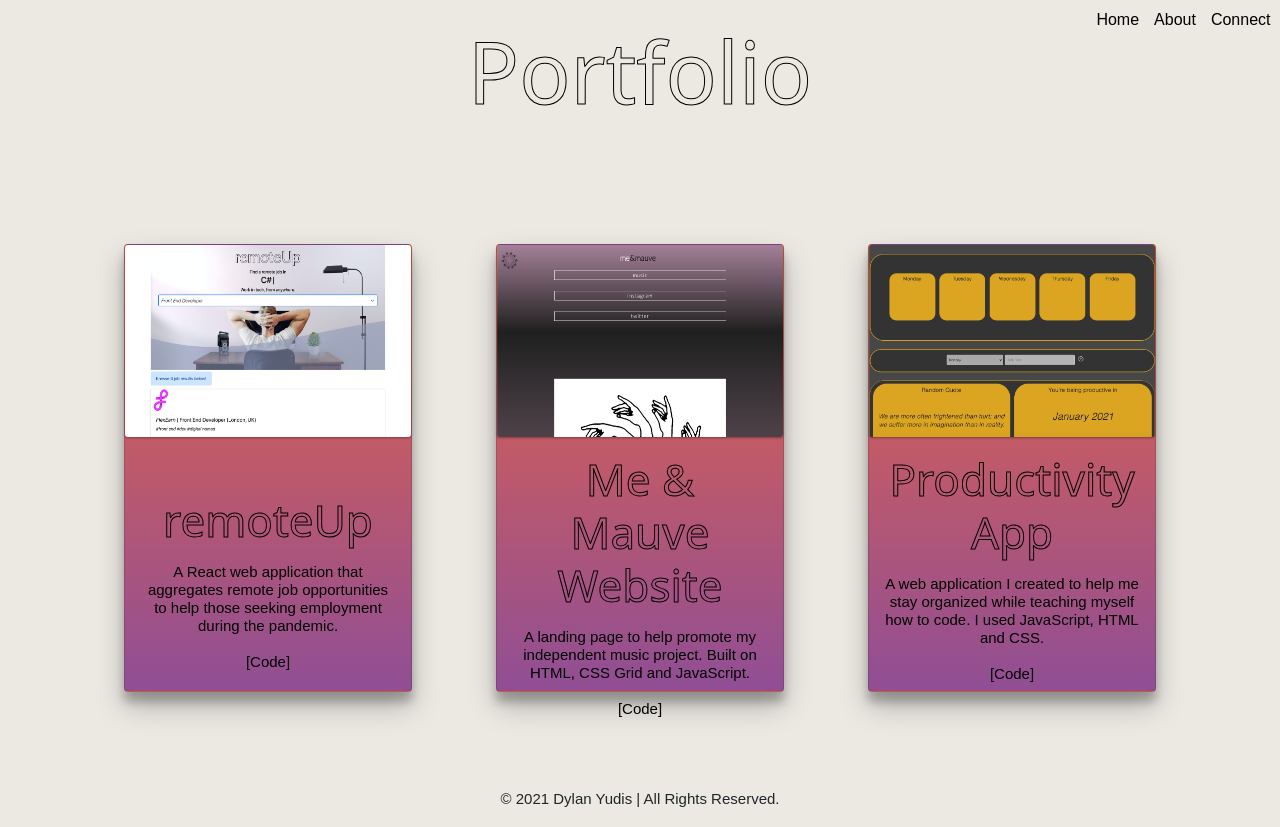
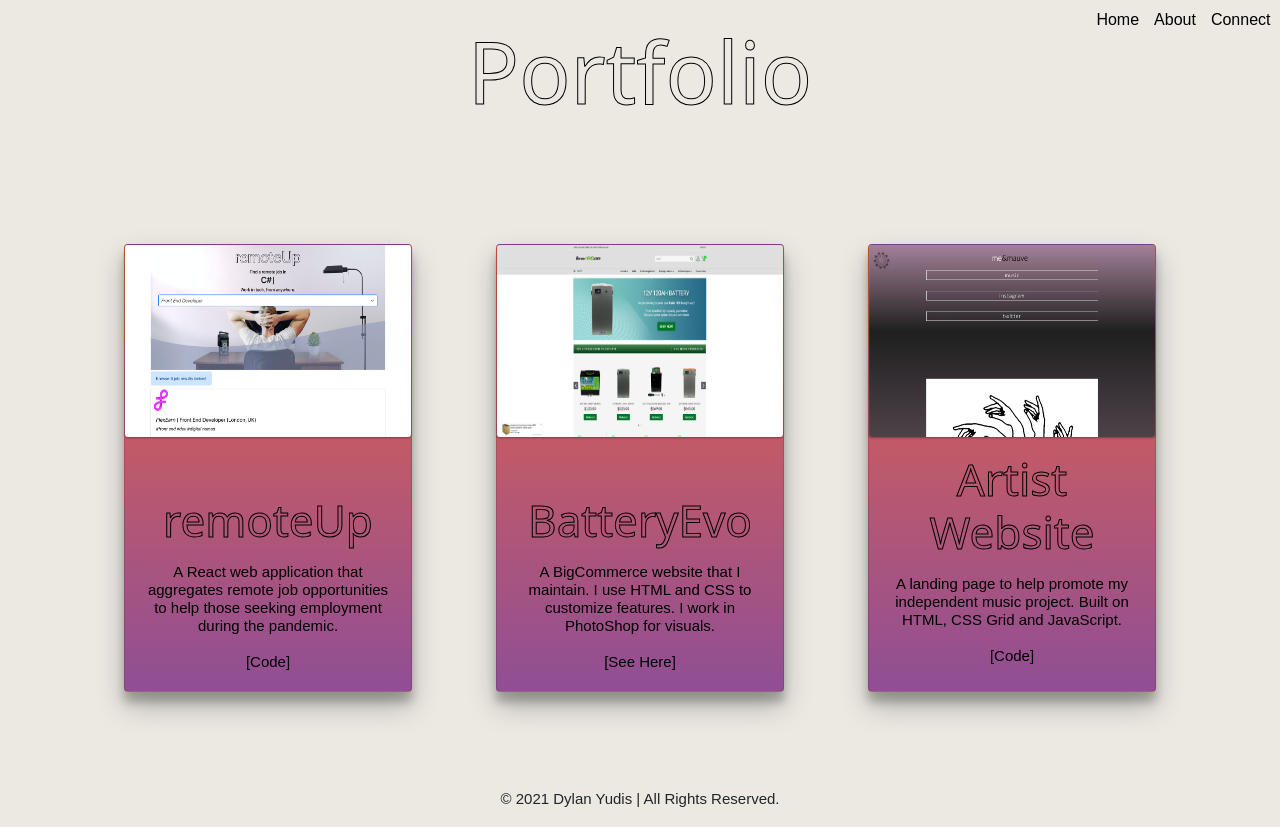
Before and after one commit to dyudis314/portfolio, a website: page pages/portfolio.html in a window 1280 px wide. Drawn offline with nearby package versions, Linux system fonts and the light colour scheme.

Commit message:
Updates 7.13.21

```diff
--- a/pages/portfolio.html
+++ b/pages/portfolio.html
@@ -55,6 +55,27 @@
                 </div>
               </div>
             </div>
+
+          <div class="col-sm">
+            <div class="card text-center m-auto" data-tilt style="width: 18rem; height: 28rem;">
+              <a href="https://batteryevo.com/" target="_blank">
+                <img src="/assets/img/Evo.PNG" class="card-img-top" alt="project1-img">
+              </a>
+                <div class="card-body">
+                <h1 class="card-title">
+                  <a href="https://batteryevo.com/" target="_blank">
+                    BatteryEvo
+                  </a>
+                    <h5>
+                      A BigCommerce website that I maintain. I use HTML and CSS to customize features. I work in PhotoShop for visuals.
+                    <br></br>
+                        <a href="https://batteryevo.com/" target="_blank">[See Here]</a>
+                  </h5>
+                </h1>
+              </div>
+            </div>
+          </div>
+
           <div class="col-sm">
             <div class="card text-center m-auto" data-tilt style="width: 18rem; height: 28rem;">
               <a href="https://www.meandmauve.com/" target="_blank">
@@ -63,7 +84,7 @@
                 <div class="card-body">
                   <h1 class="card-title">
                     <a href="https://www.meandmauve.com/" target="_blank">
-                         Me & Mauve Website
+                       Artist Website
                     </a>
                     <h5>
                       A landing page to help promote my independent music project. Built on HTML, CSS Grid and JavaScript.
@@ -74,25 +95,7 @@
             </div>
           </div>
         </div>
-          <div class="col-sm">
-            <div class="card text-center m-auto" data-tilt style="width: 18rem; height: 28rem;">
-              <a href="https://weekdaycalendarapp.netlify.app/" target="_blank">
-                <img src="/assets/img/weekdayprodapp.png" class="card-img-top" alt="project1-img">
-              </a>
-                <div class="card-body">
-                <h1 class="card-title">
-                  <a href="https://weekdaycalendarapp.netlify.app/" target="_blank">
-                    Productivity App
-                  </a>
-                    <h5>
-                      A web application I created to help me stay organized while teaching myself how to code. I used JavaScript, HTML and CSS.
-                    <br></br>
-                        <a href="https://github.com/dyudis314/productivityapp" target="_blank">[Code]</a>
-                  </h5>
-                </h1>
-              </div>
-            </div>
-          </div>
+
               <!-- DUMMY FOR NEXT PROJECT
               <div class="col-sm">
                 <div class="card text-center m-auto" data-tilt style="width: 18rem; height: 24rem;">
```
Also changed, not shown: pages/about.html (+3 -2 lines), assets/img/Evo.PNG (added). Lines whose indentation alone changed are shown as unchanged.
